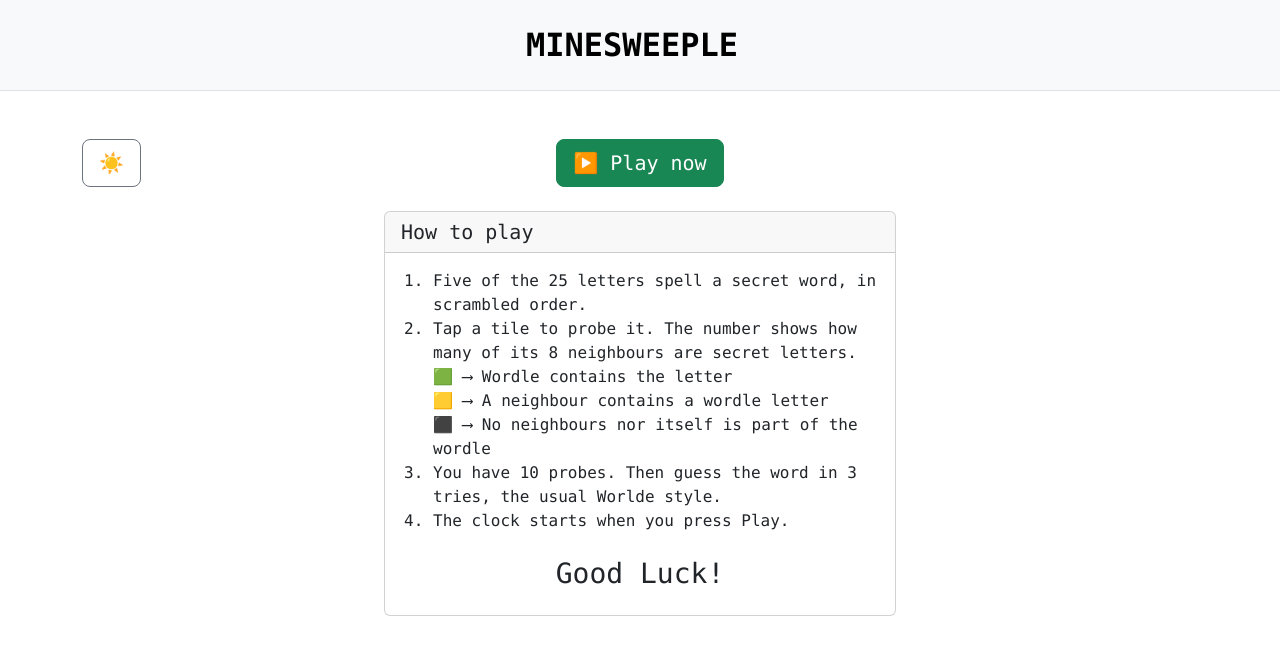
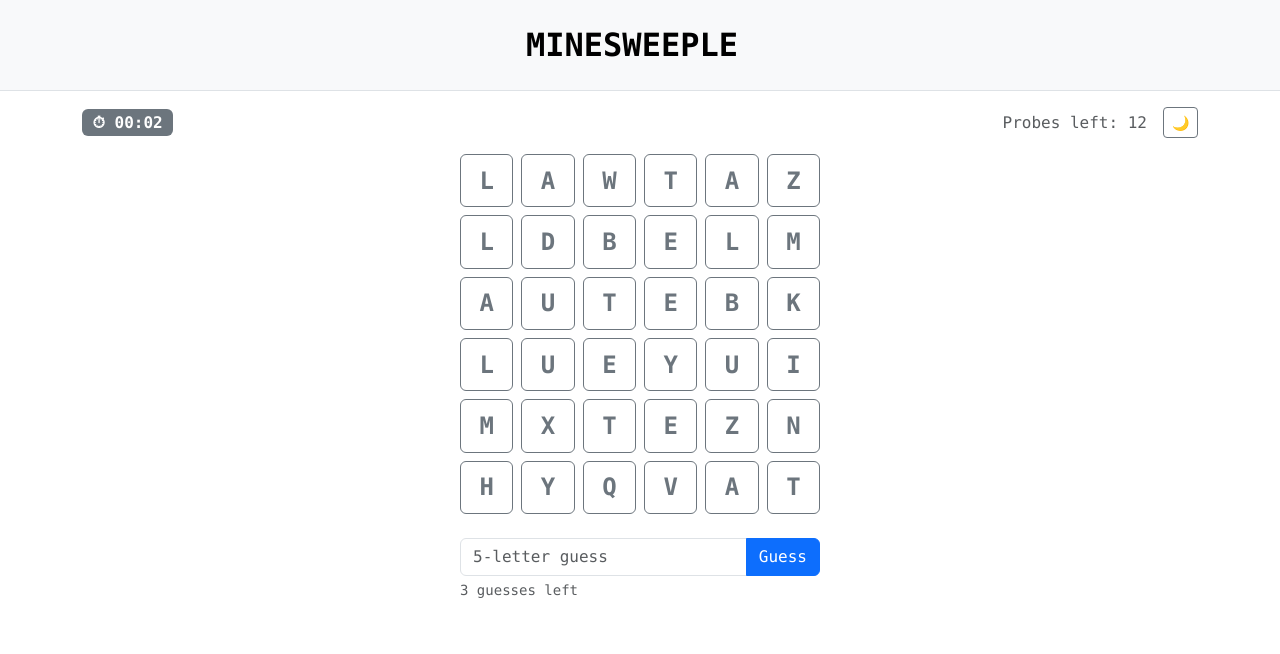
Before and after one commit to VedantSaini12/minesweeple, a React (Vite) app: page / in a window 1280 px wide. Both pictures are taken after a click on the button "▶️ Play now". Shown: the top 654 px of the page. Built offline with nearby package versions, Linux system fonts and the light colour scheme.

Commit message:
fully functional working version

```diff
--- a/src/App.tsx
+++ b/src/App.tsx
@@ -1,19 +1,102 @@
-import { useState } from 'react'
-import heroImg from './assets/hero.png'
-import reactLogo from './assets/react.svg'
-import viteLogo from './assets/vite.svg'
+import { useEffect, useState } from 'react'
+import { Container, Badge, Button } from 'react-bootstrap'
 import AppNav from './components/AppNav'
 import Landing from './components/Landing'
-import './App.css'
+import Timer from './components/Timer'
+import Grid from './components/Grid'
+import GuessArea from './components/GuessArea'
+import { newPuzzle, type Puzzle } from './logic/puzzle'
+import { score, type Guess } from './logic/score'
+import { formatTime } from './logic/format'
 
-function App() {
+const MAX_PROBES = 12
+const MAX_GUESSES = 3
+type Phase = 'idle' | 'playing' | 'won' | 'lost'
+type Theme = 'light' | 'dark'
+
+export default function App() {
+  const [theme, setTheme] = useState<Theme>(() => {
+    const saved = localStorage.getItem('theme')
+    if (saved === 'light' || saved === 'dark') return saved
+    return matchMedia('(prefers-color-scheme: dark)').matches ? 'dark' : 'light'
+  })
+  useEffect(() => {
+    document.documentElement.setAttribute('data-bs-theme', theme)
+    localStorage.setItem('theme', theme)
+  }, [theme])
+  const toggleTheme = () => setTheme(t => (t === 'light' ? 'dark' : 'light'))
+
+  const [phase, setPhase] = useState<Phase>('idle')
+  const [puzzle, setPuzzle] = useState<Puzzle | null>(null)
+  const [revealed, setRevealed] = useState<Set<number>>(new Set())
+  const [guesses, setGuesses] = useState<Guess[]>([])
+  const [startTime, setStartTime] = useState(0)
+  const [finalTime, setFinalTime] = useState(0)
+
+  const start = () => {
+    setPuzzle(newPuzzle())
+    setRevealed(new Set())
+    setGuesses([])
+    setStartTime(Date.now())
+    setPhase('playing')
+  }
+
+  const probe = (i: number) => {
+    if (phase !== 'playing' || revealed.has(i) || revealed.size >= MAX_PROBES) return
+    setRevealed(new Set(revealed).add(i))
+  }
+
+  const guess = (word: string) => {
+    if (!puzzle || phase !== 'playing') return
+    const next = [...guesses, { word, result: score(word, puzzle.secret) }]
+    setGuesses(next)
+    const won = word === puzzle.secret
+    if (won || next.length >= MAX_GUESSES) {
+      setFinalTime(Date.now() - startTime)
+      setPhase(won ? 'won' : 'lost')
+    }
+  }
+
+  const playing = phase === 'playing'
 
   return (
-    <div id='root'>
+    <>
       <AppNav />
-      <Landing theme='dark' onPlay={() => {}} onToggle={() => {}}/>
-    </div>
+      <Container className="py-3">
+        {phase === 'idle' && <Landing theme={theme} onToggle={toggleTheme} onPlay={start} />}
+
+        {phase !== 'idle' && puzzle && (
+          <>
+            <div className="d-flex justify-content-between align-items-center mb-3">
+              {playing ? (
+                <Timer startTime={startTime} />
+              ) : (
+                <Badge bg="secondary" className="fs-6 font-monospace">
+                  ⏱ {formatTime(finalTime)}
+                </Badge>
+              )}
+              <div className="d-flex align-items-center gap-3">
+                <span className="text-body-secondary font-monospace">
+                  Probes left: {MAX_PROBES - revealed.size}
+                </span>
+                <Button variant="outline-secondary" size="sm" onClick={toggleTheme} aria-label="Toggle theme">
+                  {theme === 'light' ? '🌙' : '☀️'}
+                </Button>
+              </div>
+            </div>
+
+            <Grid letters={puzzle.letters} targets={puzzle.targets} revealed={revealed} onProbe={probe} />
+            <GuessArea guesses={guesses} maxGuesses={MAX_GUESSES} disabled={!playing} onGuess={guess} />
+
+            {!playing && (
+              <div className="text-center mt-4">
+                <Button onClick={start}>Play again</Button>
+              </div>
+            )}
+          </>
+        )}
+
+      </Container>
+    </>
   )
 }
-
-export default App
--- /dev/null
+++ b/src/components/Grid.tsx
@@ -0,0 +1,33 @@
+import { Button } from 'react-bootstrap'
+import { neighbourCount } from '../logic/puzzle'
+
+type Props = {
+  letters: string[]
+  targets: number[]
+  revealed: Set<number>
+  onProbe: (i: number) => void
+}
+
+export default function Grid({ letters, targets, revealed, onProbe }: Props) {
+  return (
+    <div className="d-grid gap-2 mx-auto" style={{ gridTemplateColumns: 'repeat(6, 1fr)', maxWidth: 360 }}>
+      {letters.map((ch, i) => {
+        const rv = revealed.has(i)
+        const n = neighbourCount(targets, i)
+        const variant = !rv ? 'outline-secondary' : targets.includes(i) ? 'success' : n > 0 ? 'warning' : 'secondary'
+        return (
+          <Button
+            key={i}
+            variant={variant}
+            onClick={() => onProbe(i)}
+            className="position-relative fw-bold fs-4 font-monospace p-0"
+            style={{ aspectRatio: '1' }}
+          >
+            {ch}
+            {rv && <small className="position-absolute bottom-0 end-0 me-1 fs-6">{n}</small>}
+          </Button>
+        )
+      })}
+    </div>
+  )
+}
--- /dev/null
+++ b/src/components/GuessArea.tsx
@@ -0,0 +1,41 @@
+import { useState } from 'react'
+import { Form, InputGroup, Button } from 'react-bootstrap'
+import type { Guess, Mark } from '../logic/score'
+
+const BG: Record<Mark, string> = { g: 'bg-success', y: 'bg-warning', z: 'bg-secondary' }
+
+type Props = { guesses: Guess[]; maxGuesses: number; disabled: boolean; onGuess: (w: string) => void }
+
+export default function GuessArea({ guesses, maxGuesses, disabled, onGuess }: Props) {
+  const [value, setValue] = useState('')
+  const submit = () => {
+    if (!/^[A-Za-z]{5}$/.test(value)) return
+    onGuess(value.toUpperCase())
+    setValue('')
+  }
+  return (
+    <div className="mx-auto mt-4 font-monospace" style={{ maxWidth: 360 }}>
+      {guesses.map((g, r) => (
+        <div key={r} className="d-flex gap-2 mb-2">
+          {[...g.word].map((ch, k) => (
+            <div key={k} className={`flex-fill text-center text-white fw-bold fs-4 rounded py-1 ${BG[g.result[k]]}`}>
+              {ch}
+            </div>
+          ))}
+        </div>
+      ))}
+      <InputGroup>
+        <Form.Control
+          value={value}
+          maxLength={5}
+          disabled={disabled}
+          placeholder="5-letter guess"
+          onChange={e => setValue(e.target.value.toUpperCase())}
+          onKeyDown={e => e.key === 'Enter' && submit()}
+        />
+        <Button onClick={submit} disabled={disabled}>Guess</Button>
+      </InputGroup>
+      <div className="text-body-secondary small mt-1">{maxGuesses - guesses.length} guesses left</div>
+    </div>
+  )
+}
--- /dev/null
+++ b/src/components/Timer.tsx
@@ -0,0 +1,13 @@
+/* eslint-disable react-hooks/purity */
+import { useEffect, useState } from 'react'
+import { Badge } from 'react-bootstrap'
+import { formatTime } from '../logic/format'
+
+export default function Timer({ startTime }: { startTime: number }) {
+  const [now, setNow] = useState(Date.now())
+  useEffect(() => {
+    const id = setInterval(() => setNow(Date.now()), 250)
+    return () => clearInterval(id)
+  }, [])
+  return <Badge bg="secondary" className="fs-6 font-monospace">⏱ {formatTime(now - startTime)}</Badge>
+}
--- /dev/null
+++ b/src/logic/format.ts
@@ -0,0 +1,4 @@
+export function formatTime(ms: number): string {
+  const s = Math.floor(ms / 1000)
+  return `${String(Math.floor(s / 60)).padStart(2, '0')}:${String(s % 60).padStart(2, '0')}`
+}
--- /dev/null
+++ b/src/logic/puzzle.ts
@@ -0,0 +1,33 @@
+const WORDS = ['crane','flint','ghost','plumb','stork','brave','charm','drift','eagle','grape',
+  'haste','ivory','lemon','mango','noble','ocean','pearl','quilt','raven','siren','tiger',
+  'vivid','waltz','yacht','blaze','cloud','dance','ember','flame','glide','honey','laser']
+const DECOYS = 'EEEEAAARRIIOOTTNNSSLLCUDPMHGBFYWKVXZJQ'
+const SIZE = 6
+const CELLS = SIZE * SIZE
+
+export interface Puzzle { secret: string; letters: string[]; targets: number[] }
+
+export function newPuzzle(): Puzzle {
+  const secret = (WORDS as string[])[Math.floor(Math.random() * WORDS.length)].toUpperCase()
+  const idx = [...Array(CELLS).keys()]
+  for (let i = CELLS - 1; i > 0; i--) {
+    const j = Math.floor(Math.random() * (i + 1))
+    ;[idx[i], idx[j]] = [idx[j], idx[i]]
+  }
+  const targets = idx.slice(0, 5)
+  const letters = Array.from({ length: CELLS }, () => DECOYS[Math.floor(Math.random() * DECOYS.length)])
+  targets.forEach((t, k) => (letters[t] = secret[k]))
+  return { secret, letters, targets }
+}
+
+export function neighbourCount(targets: number[], i: number): number {
+  const x = i % SIZE, y = Math.floor(i / SIZE)
+  let c = 0
+  for (let dy = -1; dy <= 1; dy++)
+    for (let dx = -1; dx <= 1; dx++) {
+      if (!dx && !dy) continue
+      const a = x + dx, b = y + dy
+      if (a >= 0 && a < SIZE && b >= 0 && b < SIZE && targets.includes(b * SIZE + a)) c++
+    }
+  return c
+}
--- /dev/null
+++ b/src/logic/score.ts
@@ -0,0 +1,18 @@
+export type Mark = 'g' | 'y' | 'z'
+export interface Guess { word: string; result: Mark[] }
+
+export function score(guess: string, secret: string): Mark[] {
+  const result: Mark[] = Array(5).fill('z')
+  const left: Record<string, number> = {}
+  for (let i = 0; i < 5; i++) {
+    if (guess[i] === secret[i]) result[i] = 'g'
+    else left[secret[i]] = (left[secret[i]] ?? 0) + 1
+  }
+  for (let i = 0; i < 5; i++) {
+    if (result[i] !== 'g' && (left[guess[i]] ?? 0) > 0) {
+      result[i] = 'y'
+      left[guess[i]]--
+    }
+  }
+  return result
+}
```
